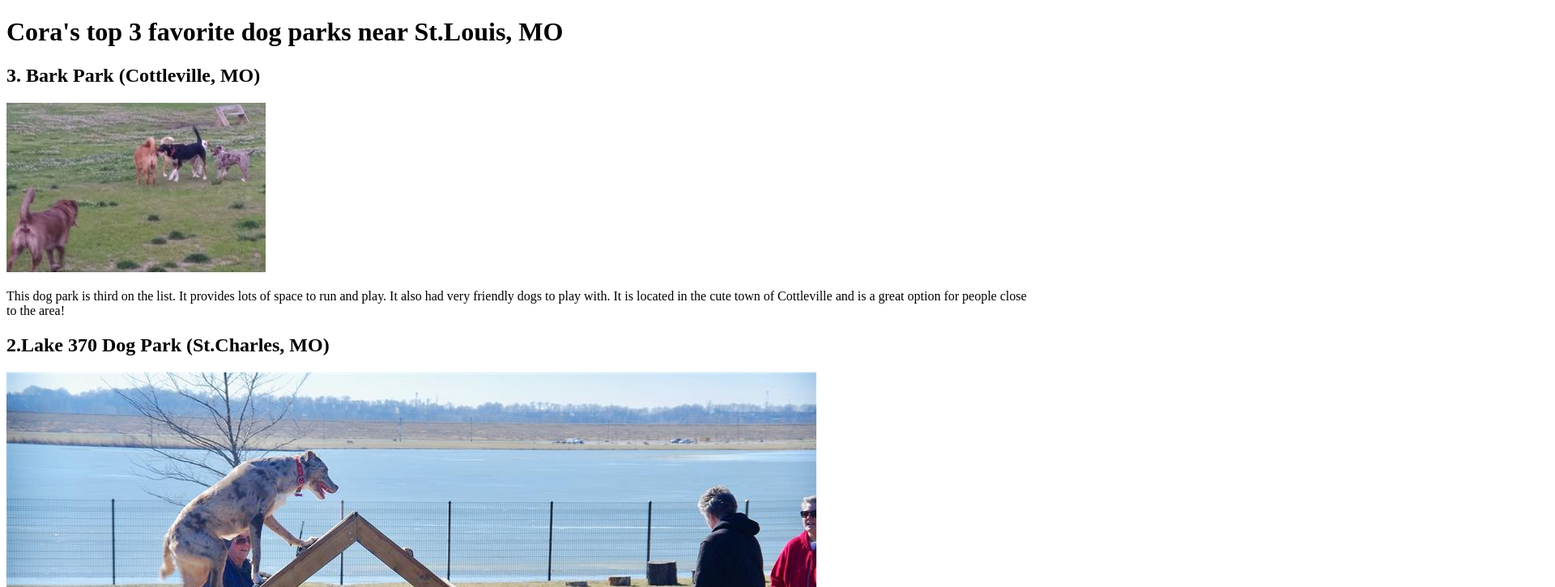
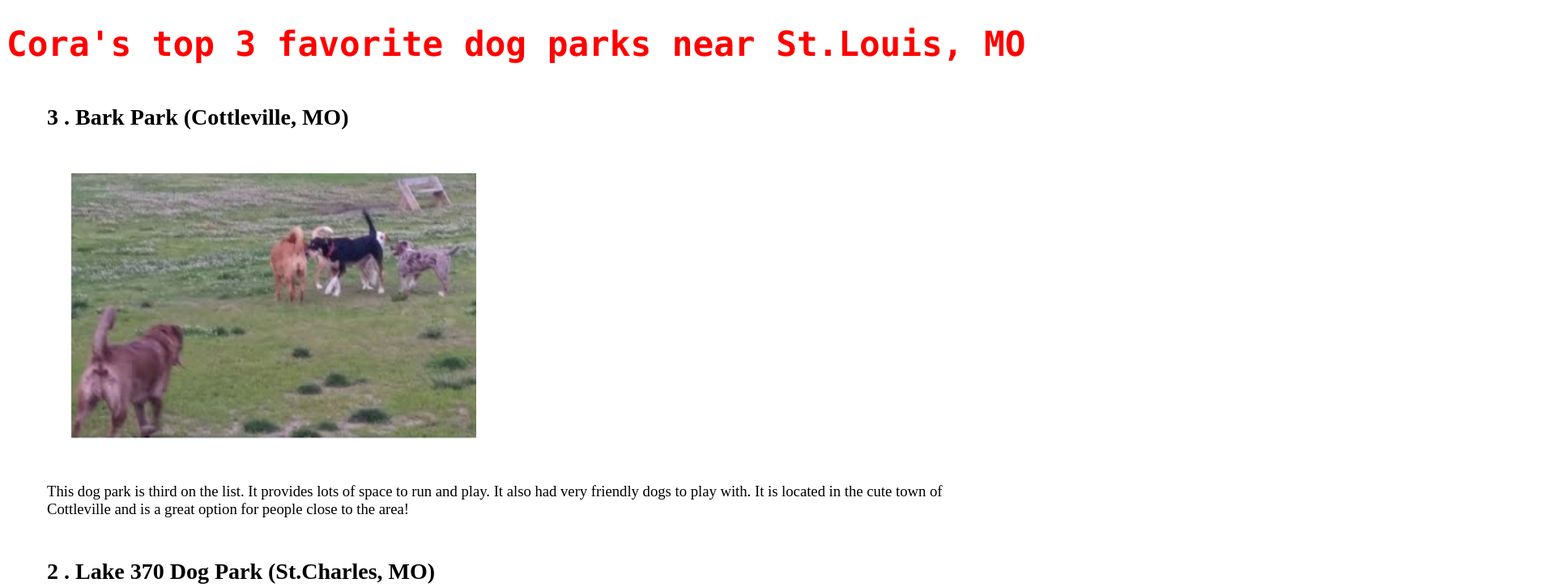
Before and after one commit to maggiemarks1/js-assignment-4-html-me-something-maggiemarks1, a website: page index.html in a window 1280 px wide. Shown: the top 725 px of the page at 81% size, 1920 px wide, since content can reach past the window. Drawn offline with Linux system fonts and the light colour scheme.

Commit message:
header font red, margin and padding added

```diff
--- a/index.html
+++ b/index.html
@@ -1,12 +1,15 @@
 <!DOCTYPE html>
+<link rel="stylesheet" type="text/css" href="styles.css">
 <html>
    <head>
    </head>
    <body>
       <main>
-      <h1>Cora's top 3 favorite dog parks near St.Louis, MO</h1>
+         <div id="mainHeading">
+      <h1 >Cora's top 3 favorite dog parks near St.Louis, MO</h1>
+         </div>
       <article>
-         <h2>3. Bark Park (Cottleville, MO) </h2>
+         <h2>3 . Bark Park (Cottleville, MO) </h2>
          <img src="image/Bark-Park-46bb4.jpg"/>
          <p>
             This dog park is third on the list. It provides lots of space to run and play.
@@ -15,26 +18,27 @@
          </p>
       </article>
        <article>
-         <h2>2.Lake 370 Dog Park (St.Charles, MO)</h2>
+         <h2>2 . Lake 370 Dog Park (St.Charles, MO)</h2>
          <img src="image/lake side370.jpeg"/>
          <p>
+            <div id="testP" class="funParagraph">
             This dog park is fantastic. It offers agility training equipment, a super large space to run and play,
             along with a lake that has special access for dogs to swim. It is a super unique and Cora never leaves this dog park
             with out being exhausted. It is a great place to bring your dog to get out some energy!
+            </div>
          </p>
       </article>
       <article>
-         <h2>1.Bar K (St.Louis, MO)</h2>
+         <h2>1 . Bar K (St.Louis, MO)</h2>
          <img src="image/bar k.jpeg"/>
          <p>
             Bar K definitely takes the cake! It offers both fun for the dog and the dog mom and dads.
             This place is never not packed with other pups looking to play. It is a hug space with lots of activities to keep the dogs entertained
             with lots of activities to keep the dogs entertained.
-
          </p>
       </article>
       <footer>
-         establisted 2023 Maggie Markus &copy;
+          2023 Maggie Markus &copy;
       </footer>
 
    </main>
--- a/styles.css
+++ b/styles.css
@@ -1 +1,27 @@
-/* Write your CSS here! */
+article{
+    font-size: 14pt;
+    margin-top: 50px;
+    margin-bottom: 50px;
+    margin-right: 50px;
+    margin-left: 50px;
+}
+img {
+    width: 500px;
+    height: auto;
+    padding-top: 30px;
+    padding-right: 30px;
+    padding-bottom: 30px;
+    padding-left: 30px;
+
+}
+body{
+    margin: 8px;
+}
+#mainHeading {
+   color: red;
+   font-size: 16pt;
+   font-family:Consolas,monospace;
+}
+.funParagraph{
+    color:green
+}
```
